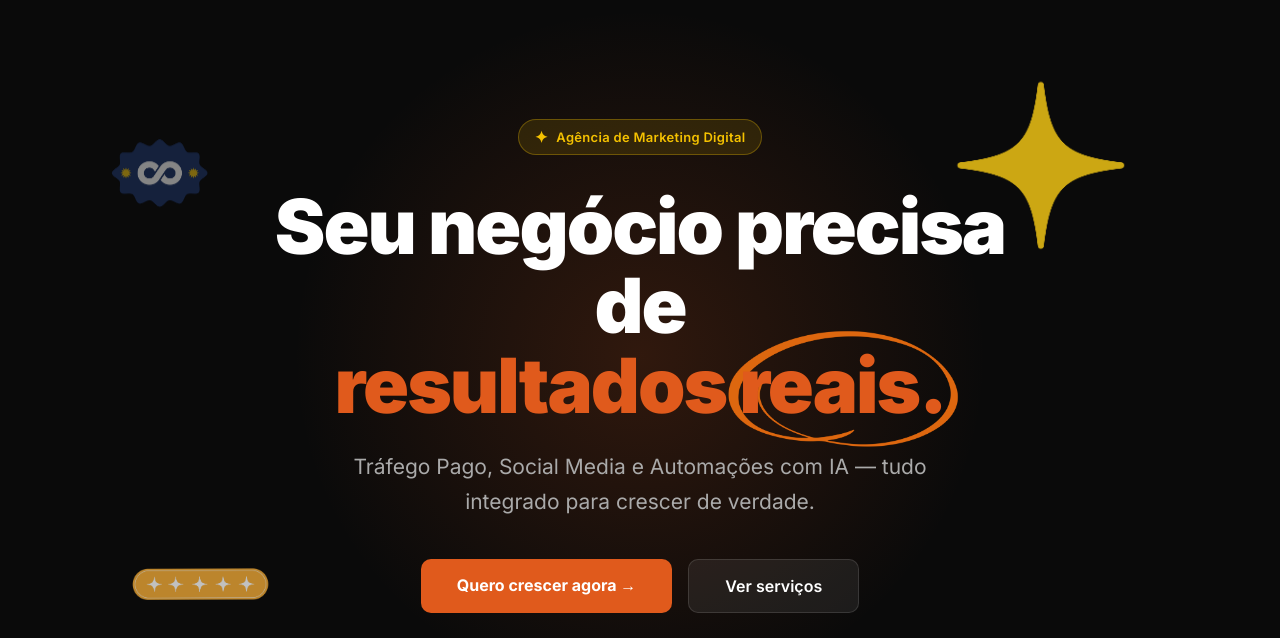
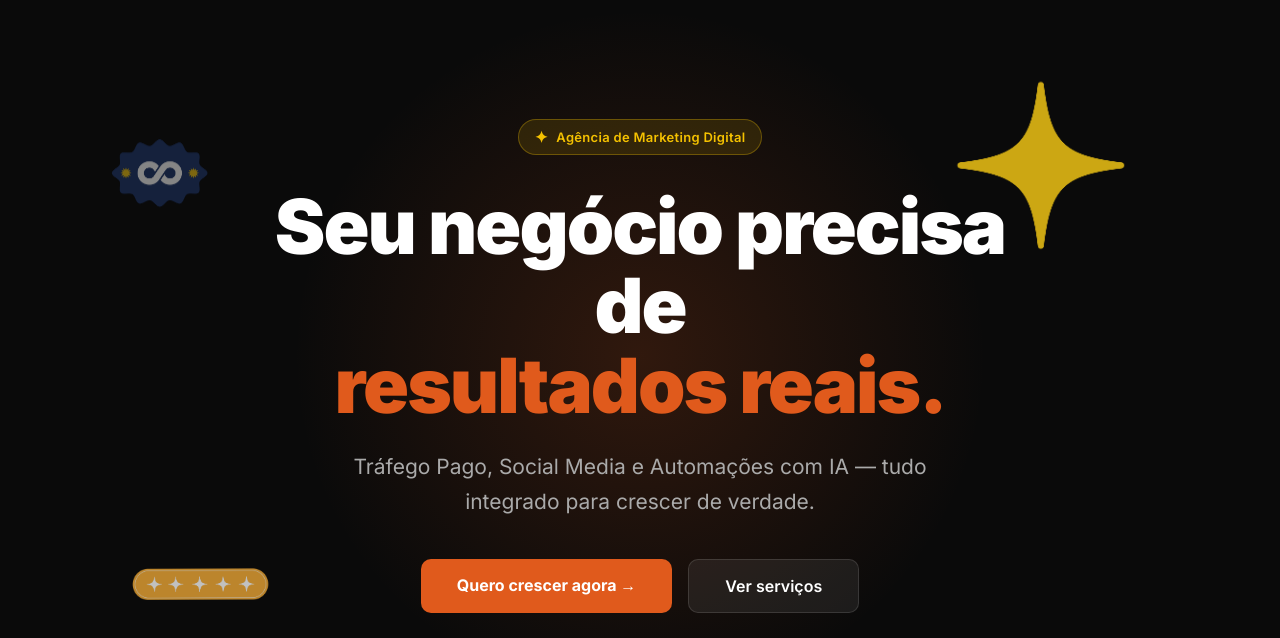
Before and after one commit to moovecreating-web/claude, a plain HTML site: page site/index.html in a window 1280 px wide. Shown: the part 162-800 px from the top of the page. Drawn offline with Linux system fonts and the light colour scheme.

Commit message:
Remove circle element from hero

```diff
--- a/site/index.html
+++ b/site/index.html
@@ -541,7 +541,7 @@
       <div class="hero-badge">
         <span>✦</span> Agência de Marketing Digital
       </div>
-      <h1>Seu negócio precisa de<br /><em>resultados <span class="word-circle"><img src="/assets/circle_element.png" alt="" /><span>reais.</span></span></em></h1>
+      <h1>Seu negócio precisa de<br /><em>resultados reais.</em></h1>
       <p>Tráfego Pago, Social Media e Automações com IA — tudo integrado para crescer de verdade.</p>
       <div class="hero-btns">
         <a href="https://wa.me/554192550997?text=Olá!%20Quero%20saber%20mais%20sobre%20os%20serviços%20da%20Moove%20Creating." class="btn-primary" target="_blank">
```
